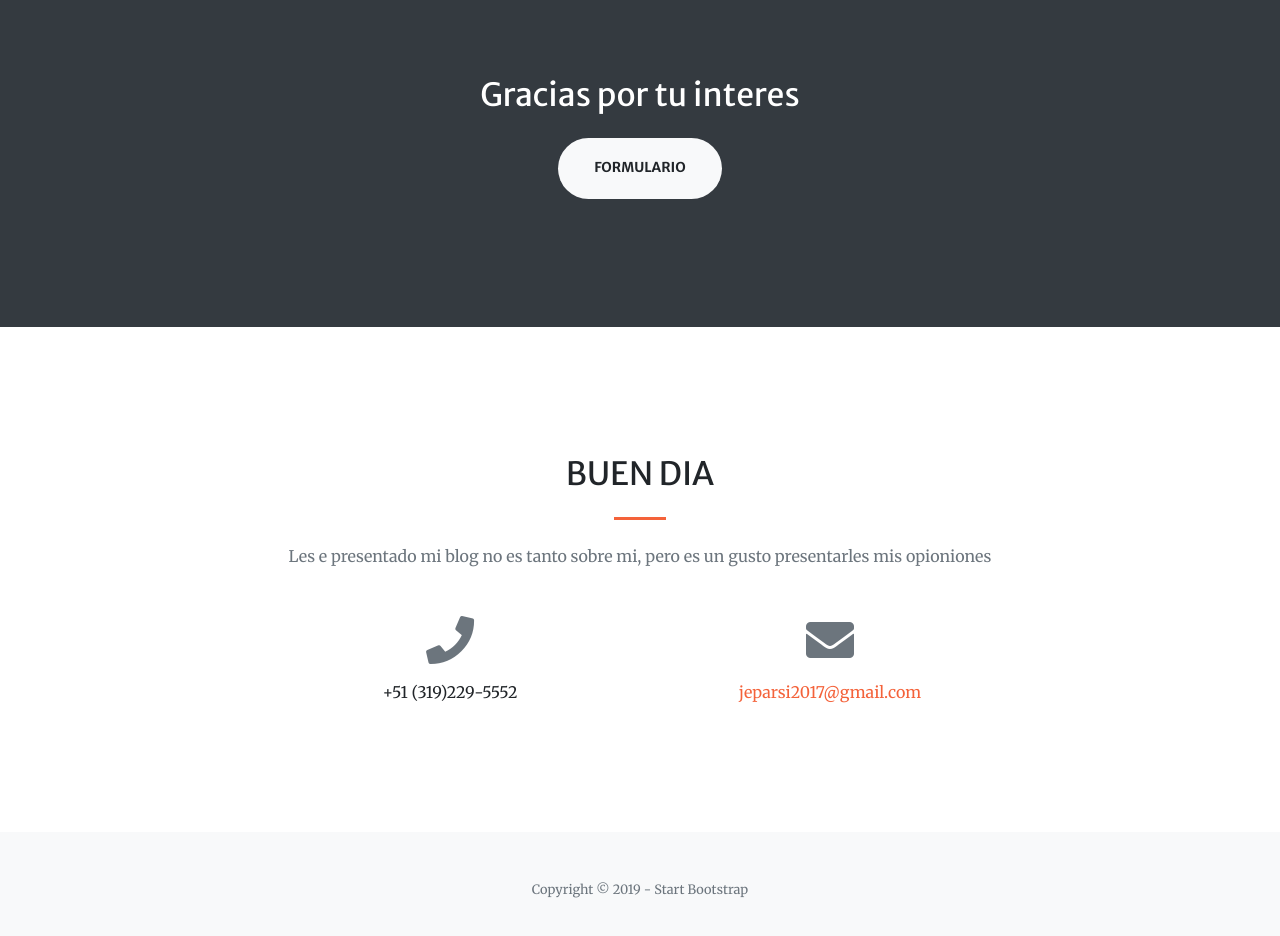
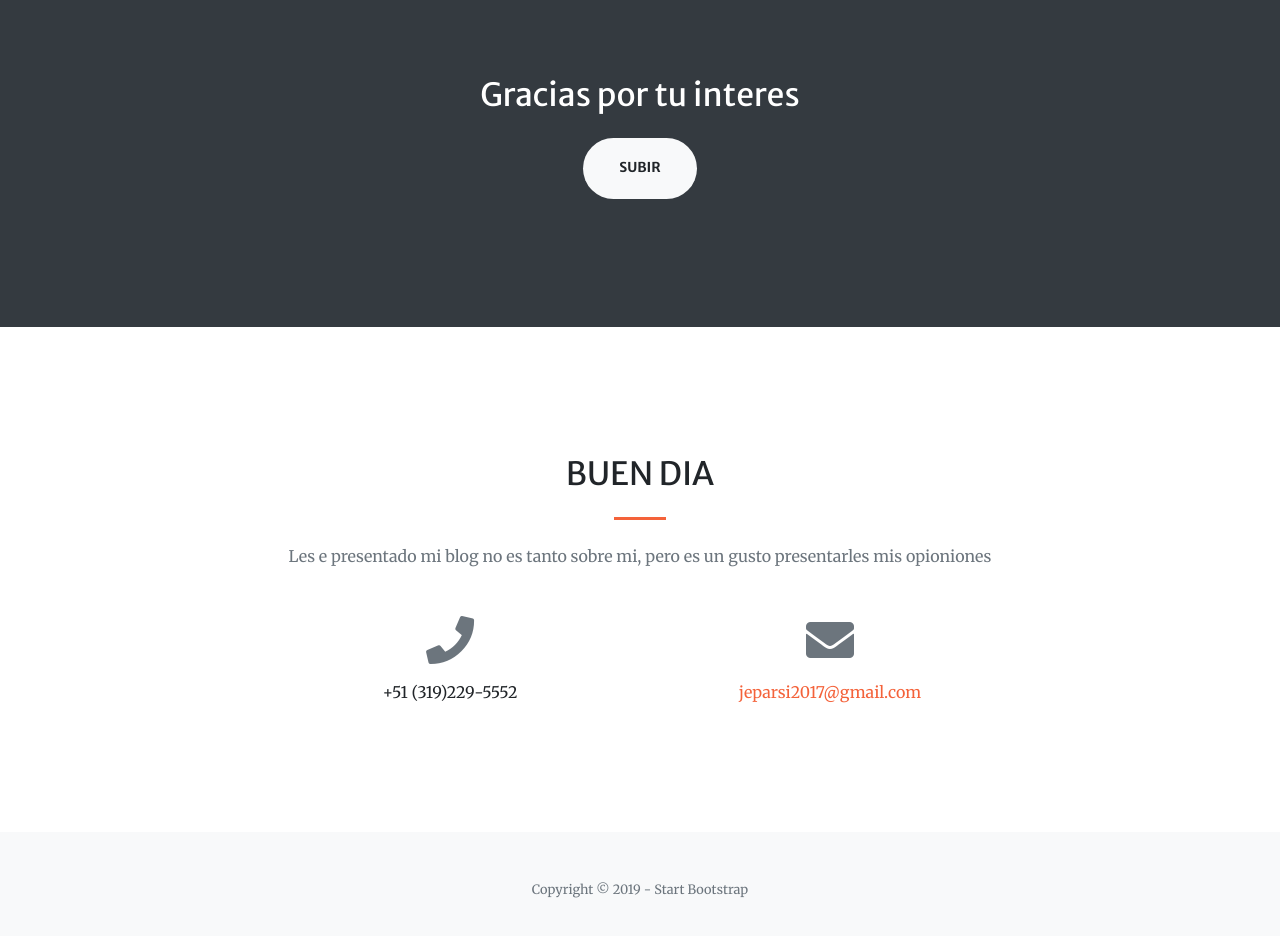
Before and after one commit to amcar/amcar.github.io, a website with bundled scripts: page index.html in a window 1280 px wide. Shown: the part 2040-2976 px from the top of the page. Built offline with nearby package versions, Linux system fonts and the light colour scheme; files whose address does not match are found by name.

Commit message:
ñljhgfdsxcvbnm,
oiuytrfdcvbjk

```diff
--- a/index.html
+++ b/index.html
@@ -212,7 +212,7 @@
   <section class="page-section bg-dark text-white">
     <div class="container text-center">
       <h2 class="mb-4">Gracias por tu interes</h2>
-      <a class="btn btn-light btn-xl" href="">formulario</a>
+      <a class="btn btn-light btn-xl" href="">Subir</a>
     </div>
   </section>
 
```
